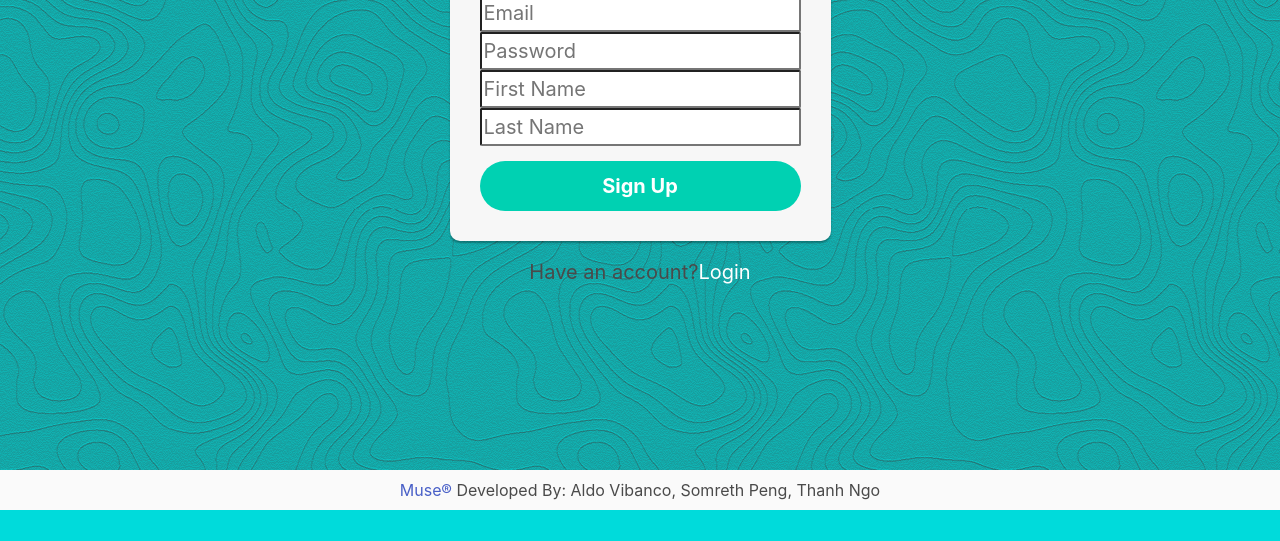
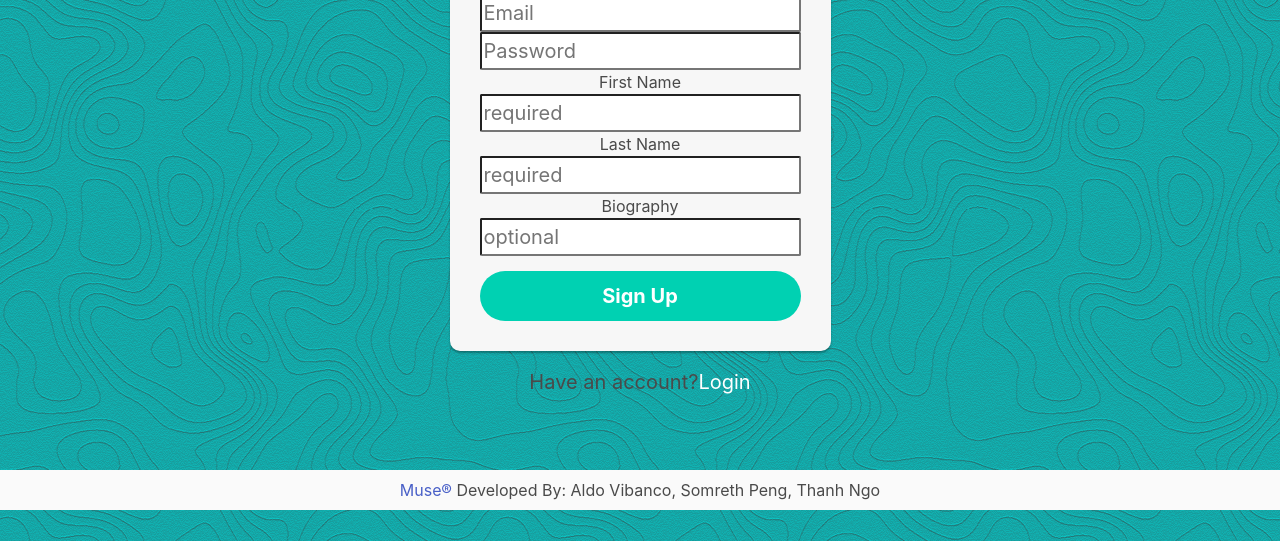
Before and after one commit to thanhn062/MUSE, a website: page public/signup.html in a window 1280 px wide. Shown: the part 290-831 px from the top of the page. Before the commit the page ends 800 px from the top, so only its background shows below. Drawn offline with nearby package versions, Linux system fonts and the light colour scheme.

Commit message:
Add bio input field into register.html

```diff
--- a/public/signup.html
+++ b/public/signup.html
@@ -50,12 +50,19 @@
           </div>
           <!-- FIRST NAME -->
           <div class="form-group">
-            <label class="level-item"></label>
-            <input type="firstName" class="form-control subtitle" id="firstName-input" placeholder="First Name"
+
+            <label class="level-item">First Name</label>
+            <input type="firstName" class="form-control subtitle" id="firstName-input" placeholder="required"
               required="required">
-            <label class="level-item"></label>
-            <input type="lastName" class="form-control subtitle" id="lastName-input" placeholder="Last Name"
+
+            <label class="level-item">Last Name</label>
+            <input type="lastName" class="form-control subtitle" id="lastName-input" placeholder="required"
               required="required">
+
+            <label class="level-item">Biography</label>
+            <input type="lastName" class="form-control subtitle" id="bio-input" placeholder="optional"
+                required="required">
+
           </div>
           <button type="submit" class="btn button is-primary level-item is-medium is-rounded is-fullwidth"
             id="registerBtn">Sign
```
